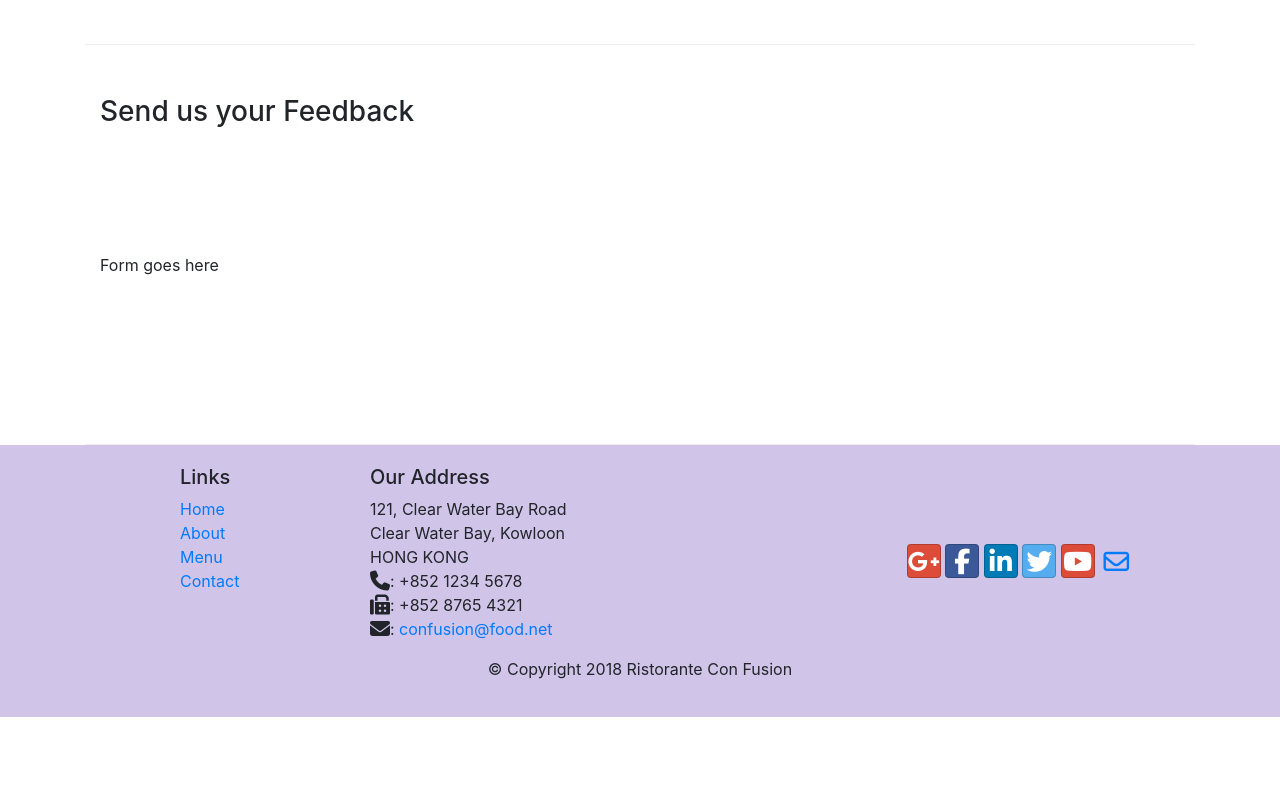
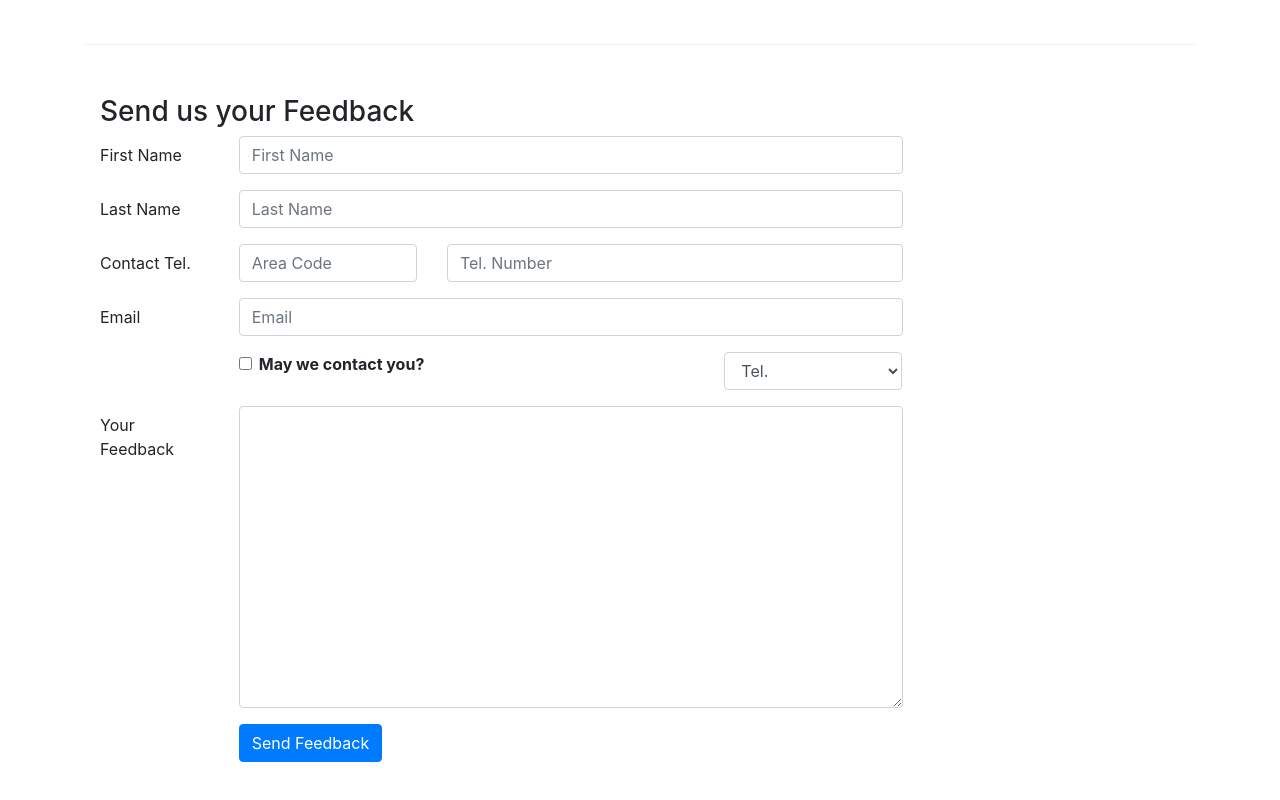
Before and after one commit to johnmartinez0408/bootstrap_coursera, a website: page contactus.html in a window 1280 px wide. Shown: the part 820-1620 px from the top of the page. Before the commit the page ends 1537 px from the top, so only its background shows below. Drawn offline with nearby package versions, Linux system fonts and the light colour scheme.

Commit message:
form exercise

```diff
--- a/contactus.html
+++ b/contactus.html
@@ -92,7 +92,64 @@
               <h3>Send us your Feedback</h3>
            </div>
             <div class="col-12 col-md-9">
-                Form goes here
+                <form>
+                    <div class="form-group row">
+                       <label for="firstname" class="col-md-2 col-form-label">First Name</label>
+                       <div class="col-md-10">
+                           <input type="text" class="form-control" id="firstname" name="firstname" placeholder="First Name">
+                       </div>
+                    </div>
+                    <div class="form-group row">
+                        <label for="lastname" class="col-md-2 col-form-label">Last Name</label>
+                       <div class="col-md-10">
+                           <input type="text" class="form-control" id="lastname" name="lastname" placeholder="Last Name">
+                       </div>
+                    </div>
+                    <div class="form-group row">
+                       <label for="telnum" class="col-12 col-md-2 col-form-label">Contact Tel.</label>
+                       <div class="col-5 col-md-3">
+                           <input type="tel" class="form-control" id="areacode" name="areacode" placeholder="Area Code">
+                       </div>
+                       <div class="col-7 col-md-7">
+                           <input type="tel" class="form-control" id="telnum" name="telnum" placeholder="Tel. Number">
+                       </div>
+                    </div>
+                    <div class="form-group row">
+                        <label for="emailid" class="col-md-2 col-form-label">Email</label>
+                       <div class="col-md-10">
+                           <input type="email" class="form-control" id="emailid" name="emailid" placeholder="Email">
+                       </div>
+                    </div>
+                    <div class="form-group row">
+                        <div class="col-md-6 offset-md-2">
+                            <div class="form-check">
+                                <input type="checkbox" class="form-check-input" name="approve" id="approve" value="">
+                                <label class="form-check-label " for="approve">
+                                    <strong>May we contact you?</strong></label>
+                            </div>
+                        </div>
+                        <div class="col-md-3 offset-md-1">
+                            <select class="form-control">
+                                <option class="">Tel.</option>
+                                <option class="">Email</option>
+                            </select>
+                        </div>
+                    </div>
+                    <div class="form-group row">
+                        <label for="feedback" class="col-md-2 col-form-label">Your Feedback</label>
+                       <div class="col-md-10">
+                           <textarea class="form-control" id="feedback" name="feedback" rows="12"></textarea>
+                       </div>
+                    </div>
+                    <div class="form-group row">
+                        <div class="offset-md-2 col-md-10">
+                            <button type="submit" class="btn btn-primary">
+                                Send Feedback
+                            </button>
+                        </div>
+
+                    </div>
+                </form>
             </div>
              <div class="col-12 col-md">
             </div>
```
